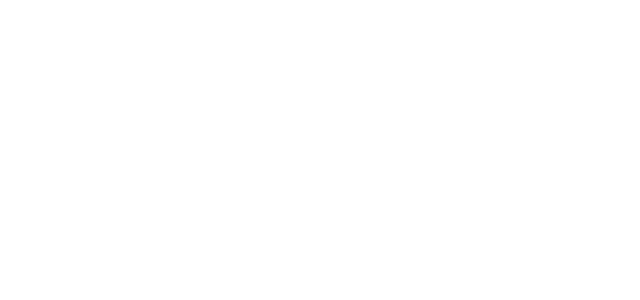
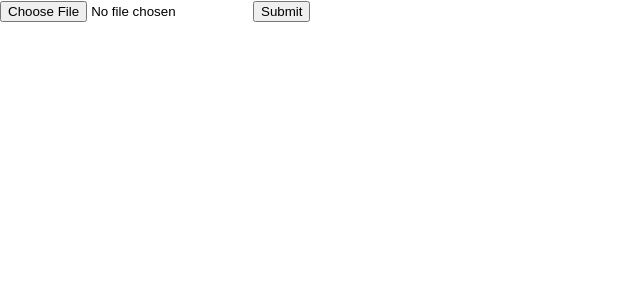
Before and after one commit to brayanMuniz/lyric-translator, a Next.js app: page / in a window 1280 px wide. Shown: the top 300 px of the page, without its empty margins (0-640 px from the left). Built offline with nearby package versions, Linux system fonts and the light colour scheme.

Commit message:
Basic file upload format

```diff
--- a/pages/index.tsx
+++ b/pages/index.tsx
@@ -1,7 +1,29 @@
+import { useState } from "react";
+
 import type { NextPage } from "next";
 
 const Home: NextPage = () => {
-  return <div></div>;
+  const [file, setFile] = useState("");
+
+  function handleFileChange(event: React.ChangeEvent<HTMLInputElement>) {
+    setFile(event.target.value);
+  }
+
+  function handleSubmit(event: React.FormEvent<HTMLFormElement>) {
+    event.preventDefault();
+    // Todo: Call API
+    setFile(""); // ? Proper way to set file to empty ?
+  }
+
+  return (
+    <div>
+      <form onSubmit={handleSubmit}>
+        {/* ? What type of files shoudl I allow ? */}
+        <input type="file" value={file} onChange={handleFileChange} />
+        <input type="submit" value="Submit" />
+      </form>
+    </div>
+  );
 };
 
 export default Home;
```
